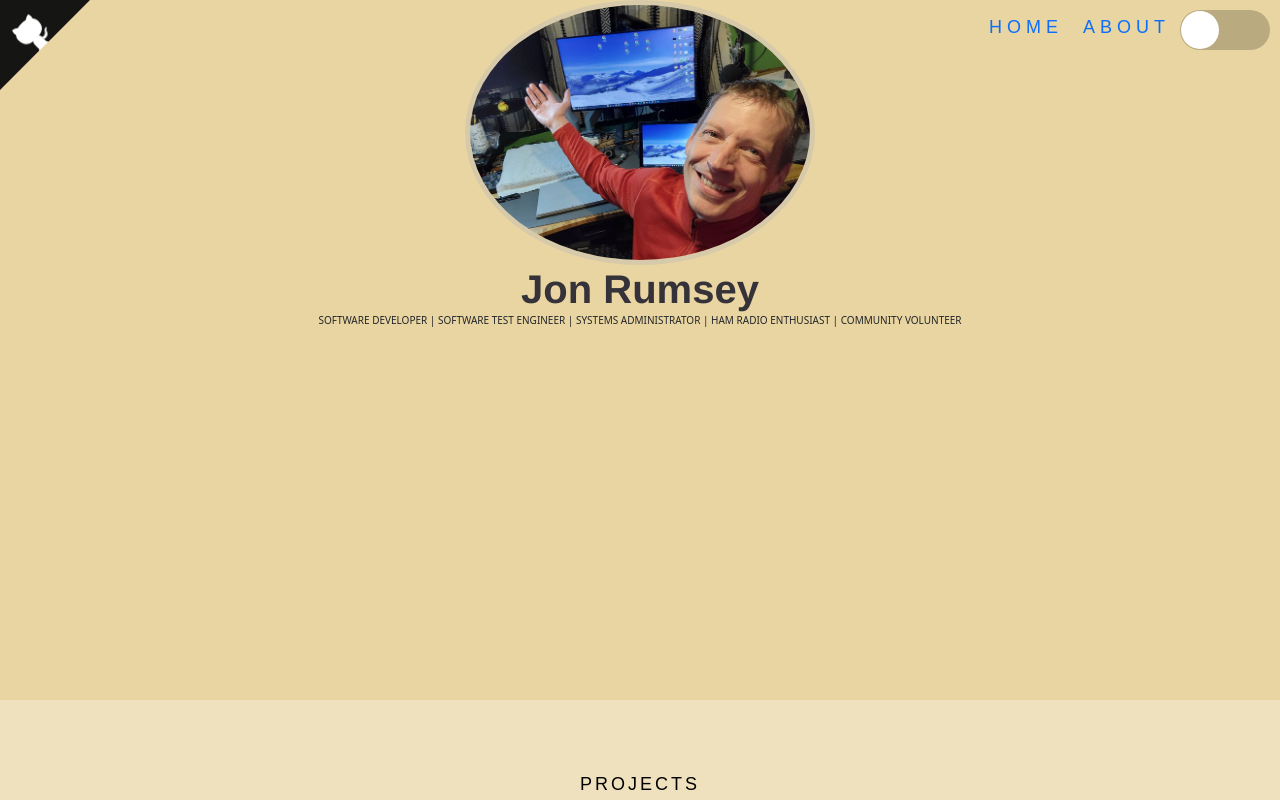
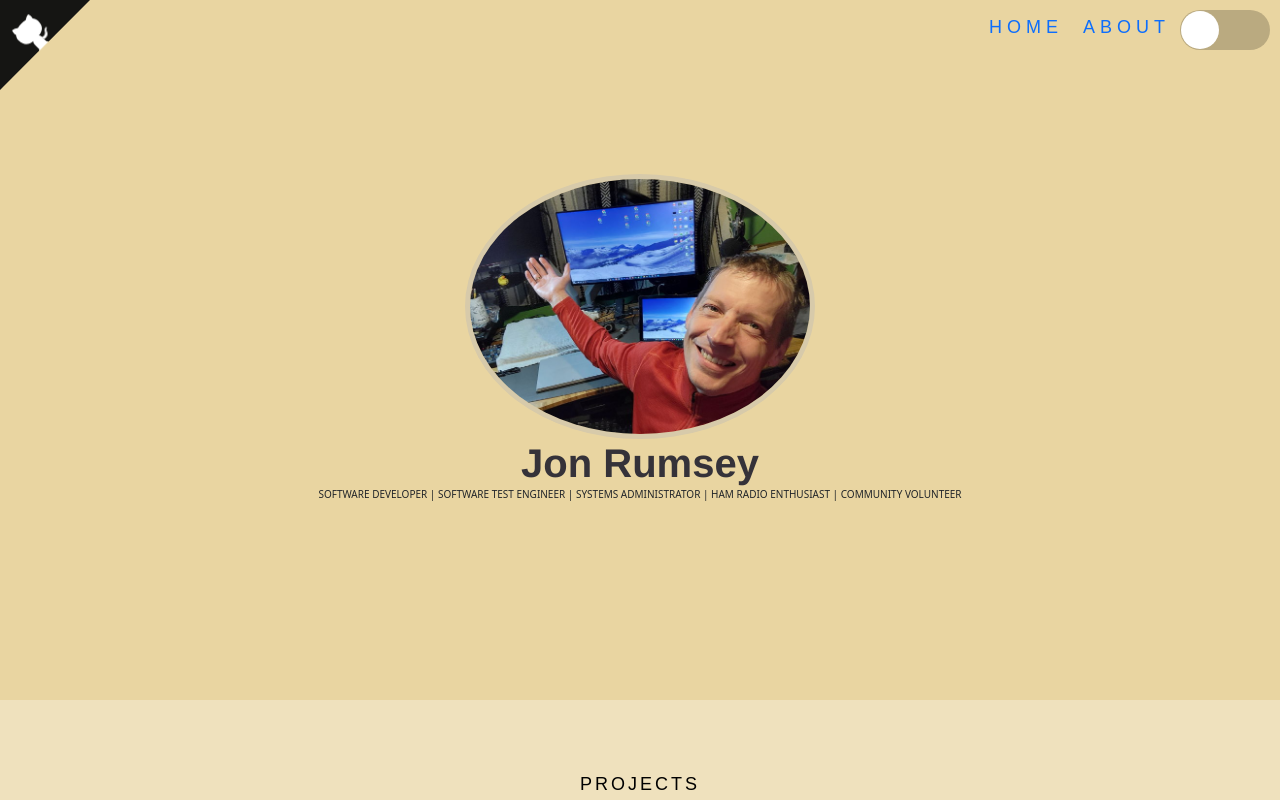
Before and after one commit to nojronatron/portfolio, a React (Vite) app: page / in a window 1280 px wide. Shown: the top 800 px of the page. Built offline with nearby package versions, Linux system fonts and the light colour scheme; some icons are missing.

Commit message:
tweak title container height

```diff
--- a/src/App.scss
+++ b/src/App.scss
@@ -14,7 +14,7 @@ html {
 }
 
 .title-container {
-  height: 50vh;
+  height: 5vh;
 }
 
 .title-styles {
```
